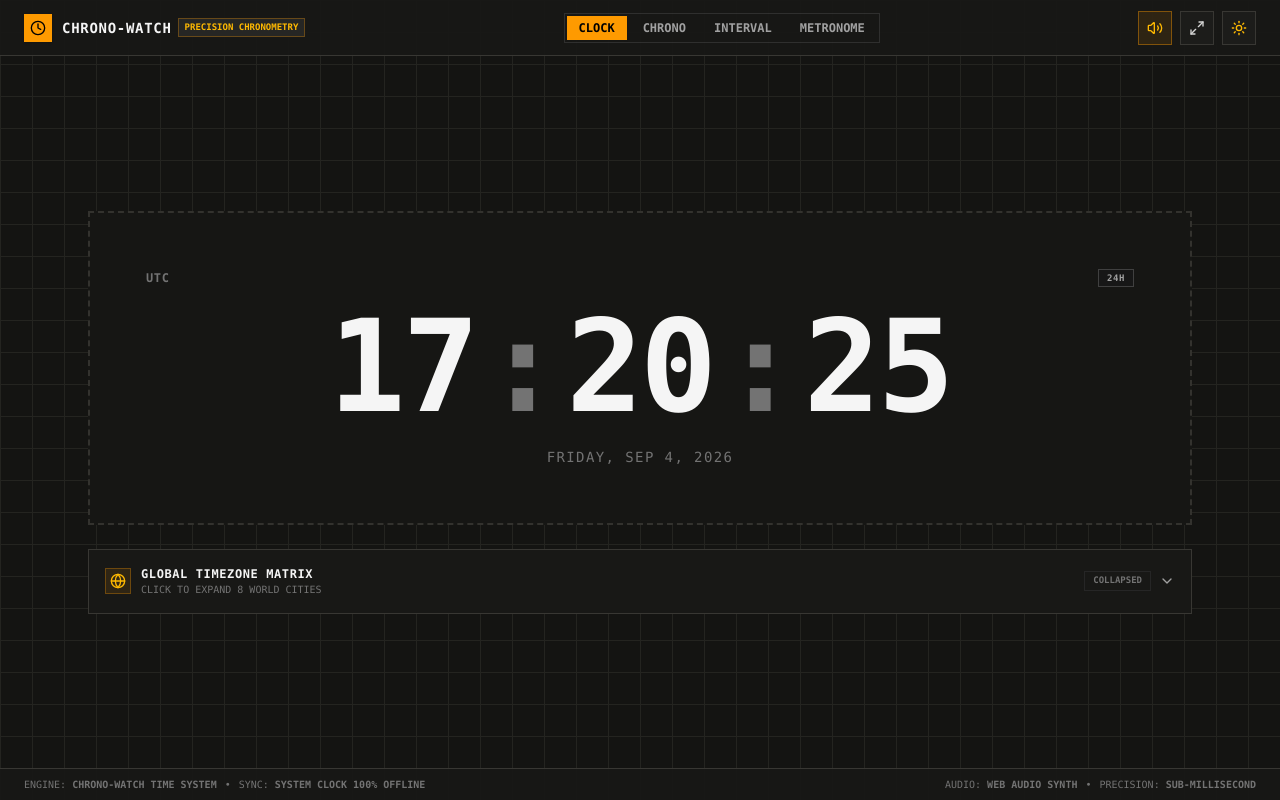
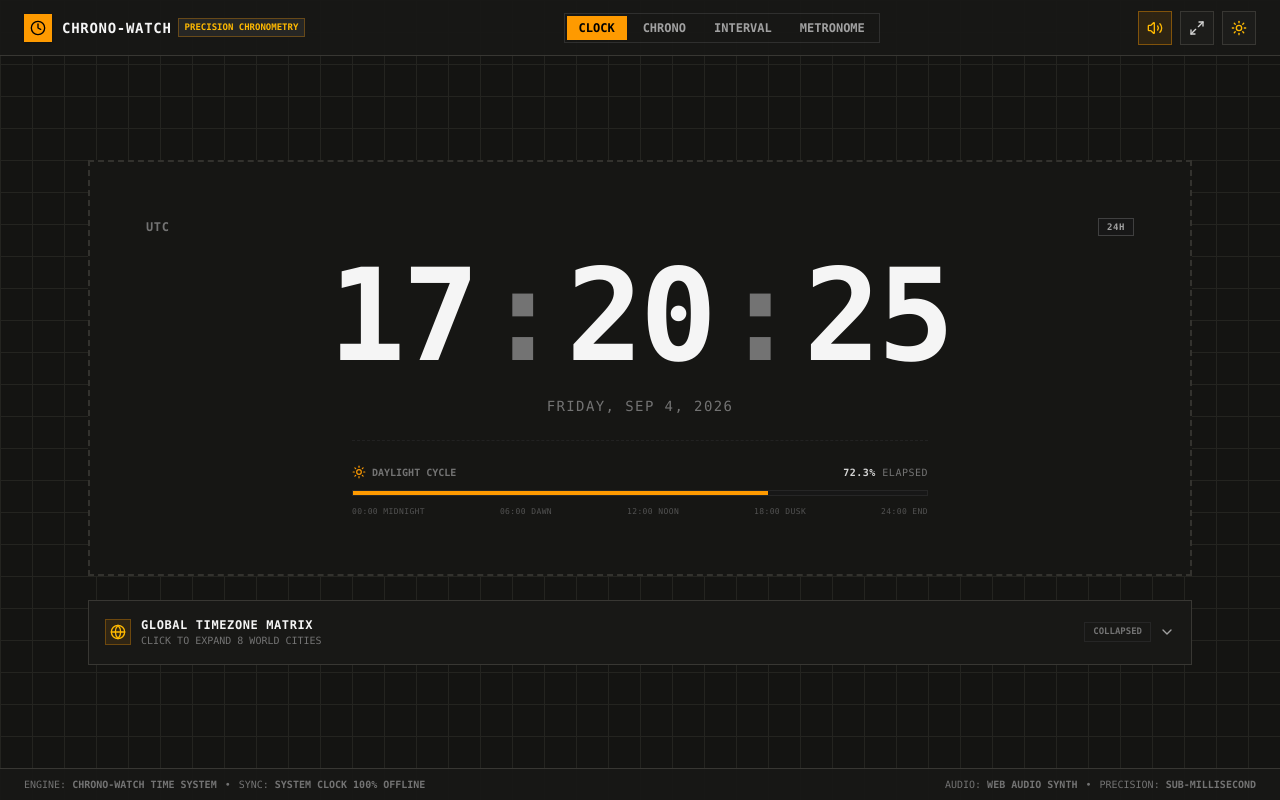
Before and after one commit to khokharsnehil45/chrono-watch, a Next.js app: page / in a window 1280 px wide. Built offline with nearby package versions, Linux system fonts and the light colour scheme.

Commit message:
feat: add clean sun position and day progress bar indicator

```diff
--- a/app/page.tsx
+++ b/app/page.tsx
@@ -388,6 +388,51 @@ export default function ChronoWatchCockpit() {
                 {now ? now.toLocaleDateString(undefined, { weekday: "long", year: "numeric", month: "short", day: "numeric" }) : "---"}
               </div>
 
+              {/* Clean Sun Position & Day Progress Bar */}
+              {now && (() => {
+                const totalSecondsInDay = 86400;
+                const elapsedSeconds = now.getHours() * 3600 + now.getMinutes() * 60 + now.getSeconds();
+                const dayProgress = (elapsedSeconds / totalSecondsInDay) * 100;
+                const hours = now.getHours() + now.getMinutes() / 60;
+                const isDaylight = hours >= 6 && hours < 18;
+
+                return (
+                  <div className="mt-6 pt-6 border-t border-dashed border-neutral-800/80 space-y-2.5 max-w-xl mx-auto">
+                    {/* Status Header */}
+                    <div className="flex items-center justify-between text-[10px] font-mono font-bold text-neutral-500 uppercase">
+                      <div className="flex items-center gap-1.5">
+                        {isDaylight ? (
+                          <Sun className="w-3.5 h-3.5 text-amber-500" />
+                        ) : (
+                          <Moon className="w-3.5 h-3.5 text-sky-400" />
+                        )}
+                        <span>{isDaylight ? "DAYLIGHT CYCLE" : "NOCTURNAL CYCLE"}</span>
+                      </div>
+                      <span className="text-neutral-300 font-black tracking-wider">
+                        {dayProgress.toFixed(1)}% <span className="text-neutral-500 font-normal">ELAPSED</span>
+                      </span>
+                    </div>
+
+                    {/* Progress Track */}
+                    <div className="relative h-1.5 w-full bg-neutral-900 border border-neutral-800 overflow-hidden">
+                      <div
+                        className="h-full bg-amber-500 transition-all duration-1000 ease-linear"
+                        style={{ width: `${dayProgress}%` }}
+                      />
+                    </div>
+
+                    {/* Scale Markings */}
+                    <div className="flex items-center justify-between text-[8px] font-mono text-neutral-600 uppercase tracking-wider">
+                      <span>00:00 MIDNIGHT</span>
+                      <span>06:00 DAWN</span>
+                      <span>12:00 NOON</span>
+                      <span>18:00 DUSK</span>
+                      <span>24:00 END</span>
+                    </div>
+                  </div>
+                );
+              })()}
+
             </div>
 
             {/* Collapsible Global Timezone Box */}
```
